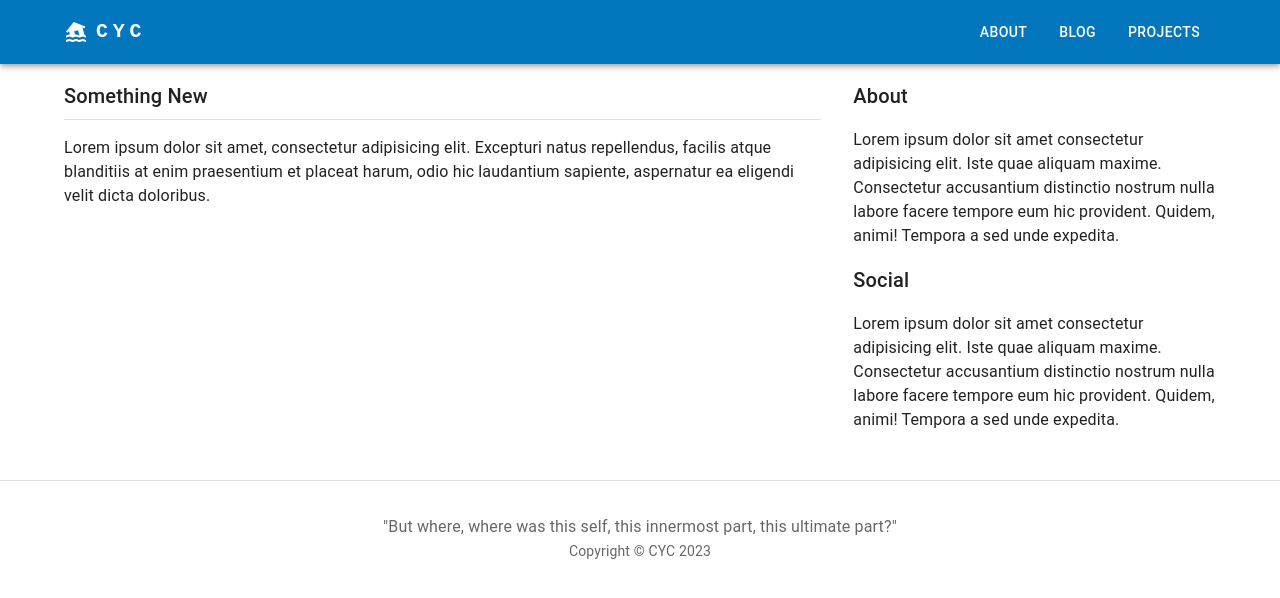
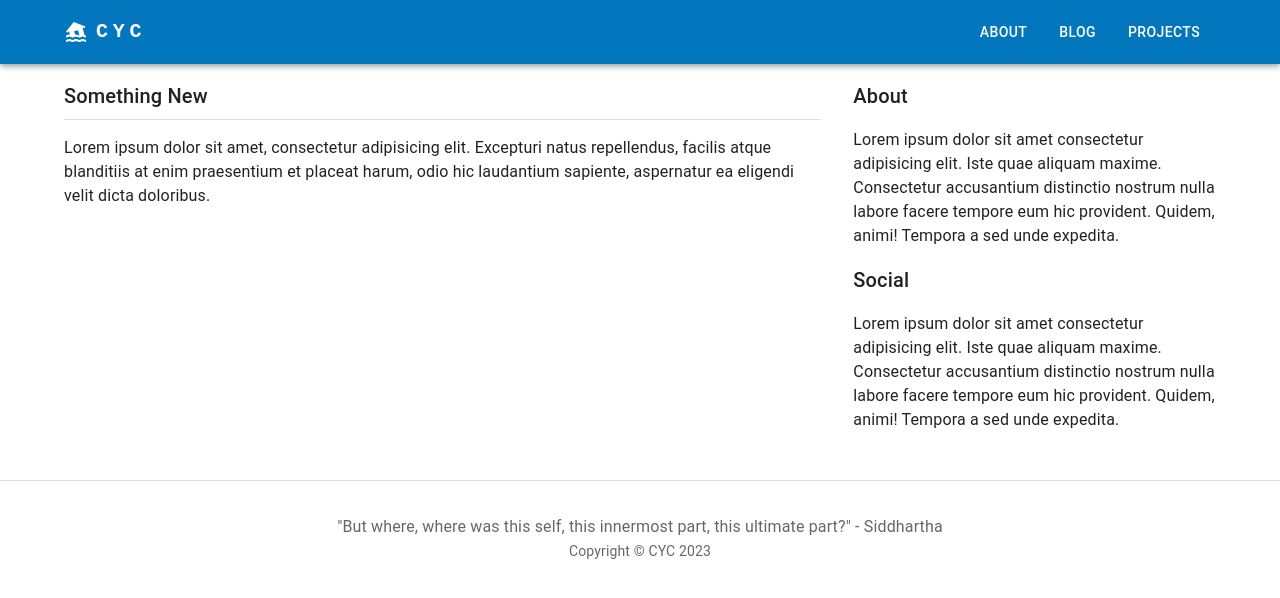
Before and after one commit to rickchung/rickchung.github.io, a Next.js app: page / in a window 1280 px wide. Shown: the top 598 px of the page. Built offline with nearby package versions, Linux system fonts and the light colour scheme.

Commit message:
Refactor

```diff
--- a/components/AppFooter/AppFooter.tsx
+++ b/components/AppFooter/AppFooter.tsx
@@ -1,8 +1,7 @@
 import { Box, Divider, Typography } from "@mui/material";
-import Link from '@mui/material/Link';
 import { Container } from "@mui/system";
 
-const desc = "\"But where, where was this self, this innermost part, this ultimate part?\"";
+const desc = "\"But where, where was this self, this innermost part, this ultimate part?\" - Siddhartha";
 
 const Copyright = () => (
   <Typography variant="body2" color="text.secondary" align="center">
--- a/pages/index.tsx
+++ b/pages/index.tsx
@@ -8,9 +8,10 @@ const MyNextWebsite = () => {
       <Head>
         <title>Yet Another CYC</title>
       </Head>
+
+      {/* TODO: Featured Posts */}
+
       <Grid container spacing={4} pt={2}>
-
-        {/* TODO: Featured Posts */}
 
         {/* New Posts */}
         <Grid item xs={12} md={8}>
```
